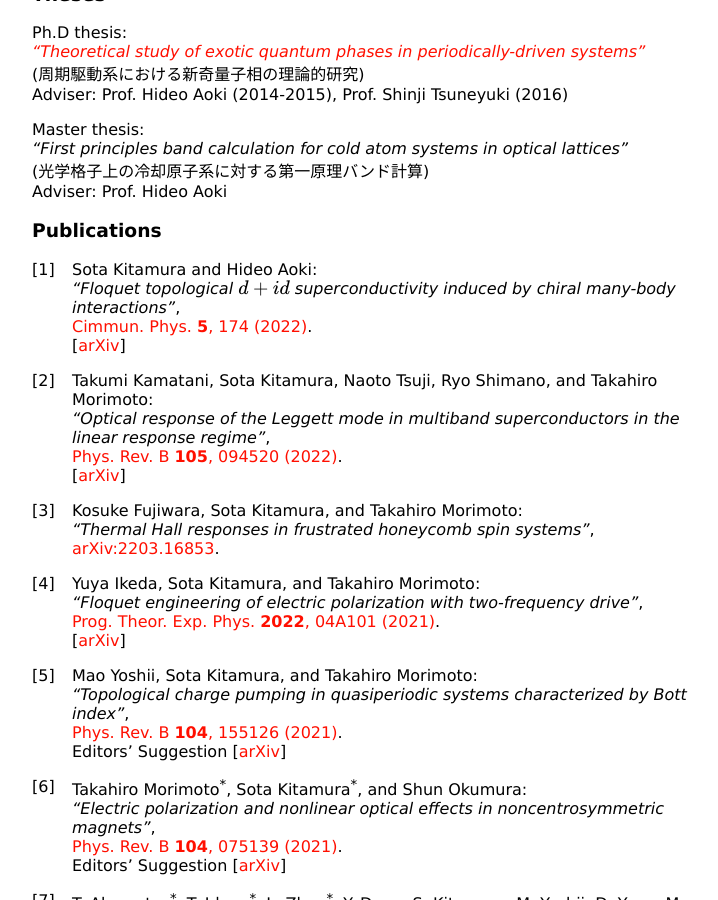
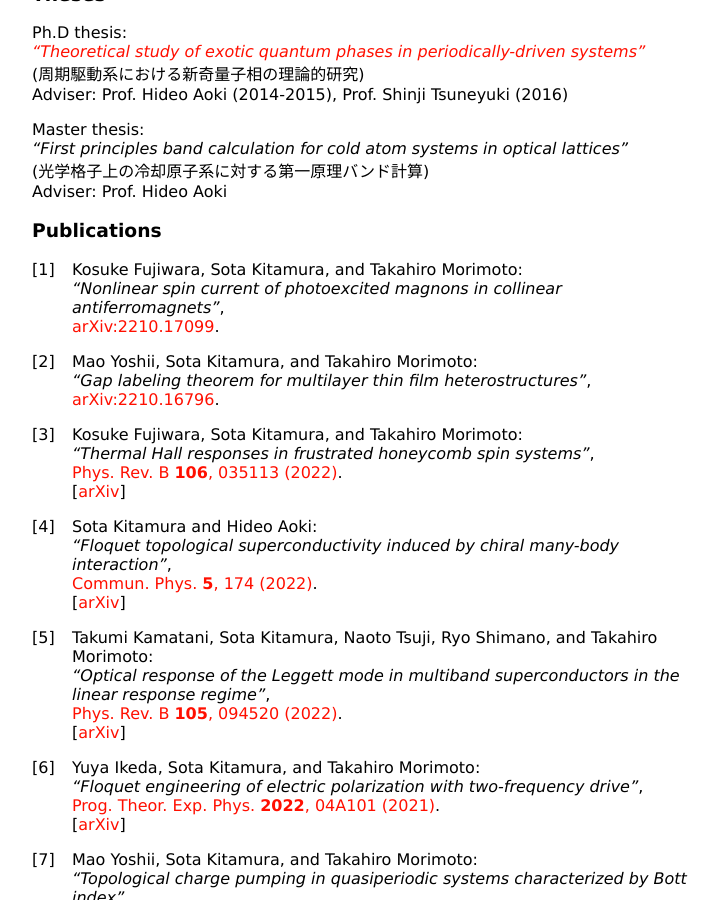
Before and after one commit to sotaph/sotaph.github.io, a Jekyll site: the page built from index.md, in a window 1280 px wide and 900 px high, scrolled down 866 px. Shown: the whole window, without its empty margins (258-976 px from the left). Built offline with Jekyll 4.4.1, drawn with Linux system fonts in a browser that asks for light colours; nearby versions of some CDN libraries; formulas are drawn with MathJax 3; a style sheet for code colours, icons or effects is not loaded; some of the changed text lies outside the part shown.

Commit message:
update pubs

```diff
--- a/index.md
+++ b/index.md
@@ -51,19 +51,29 @@ Adviser: Prof. Hideo Aoki
 
 ### Publications
 
+
+1. Kosuke Fujiwara, Sota Kitamura, and Takahiro Morimoto:
+_"Nonlinear spin current of photoexcited magnons in collinear antiferromagnets"_,
+[arXiv:2210.17099](https://arxiv.org/abs/2210.17099).
+
+1. Mao Yoshii, Sota Kitamura, and Takahiro Morimoto:
+_"Gap labeling theorem for multilayer thin film heterostructures"_,
+[arXiv:2210.16796](https://arxiv.org/abs/2210.16796).
+
+1. Kosuke Fujiwara, Sota Kitamura, and Takahiro Morimoto:
+_"Thermal Hall responses in frustrated honeycomb spin systems"_,
+[Phys. Rev. B **106**, 035113 (2022)](https://journals.aps.org/prb/abstract/10.1103/PhysRevB.106.035113).
+[[arXiv](https://arxiv.org/abs/2203.16853)]
+
 1. Sota Kitamura and Hideo Aoki:
-_"Floquet topological $d+id$ superconductivity induced by chiral many-body interactions"_,
-[Cimmun. Phys. **5**, 174 (2022)](https://doi.org/10.1038/s42005-022-00936-w).
+_"Floquet topological superconductivity induced by chiral many-body interaction"_,
+[Commun. Phys. **5**, 174 (2022)](https://doi.org/10.1038/s42005-022-00936-w).
 [[arXiv](https://arxiv.org/abs/2108.13626)]
 
 1. Takumi Kamatani, Sota Kitamura, Naoto Tsuji, Ryo Shimano, and Takahiro Morimoto:
 _"Optical response of the Leggett mode in multiband superconductors in the linear response regime"_,
 [Phys. Rev. B **105**, 094520 (2022)](https://journals.aps.org/prb/abstract/10.1103/PhysRevB.105.094520).
 [[arXiv](https://arxiv.org/abs/2111.12318)]
-
-1. Kosuke Fujiwara, Sota Kitamura, and Takahiro Morimoto:
-_"Thermal Hall responses in frustrated honeycomb spin systems"_,
-[arXiv:2203.16853](https://arxiv.org/abs/2203.16853).
 
 1. Yuya Ikeda, Sota Kitamura, and Takahiro Morimoto:
 _"Floquet engineering of electric polarization with two-frequency drive"_,
@@ -83,7 +93,6 @@
 1. T. Akamatsu<sup>\*</sup>, T. Ideue<sup>\*</sup>, L. Zhou<sup>\*</sup>, Y. Dong, S. Kitamura, M. Yoshii, D. Yang, M. Onga, Y. Nakagawa, K. Watanabe, T. Taniguchi, J. Laurienzo, J. Huang, Z. Ye, T. Morimoto, H. Yuan, and Y. Iwasa:
 _"A van der Waals interface that creates in-plane polarization and a spontaneous photovoltaic effect"_,
 [Science **372**, 68 (2021)](https://doi.org/10.1126/science.aaz9146).
-<!--[[arXiv](https://arxiv.org/abs/)]-->
 [[プレスリリース](https://www.t.u-tokyo.ac.jp/foe/press/setnws_202104021333120169363733.html)]
 
 1. Sota Kitamura, Naoto Nagaosa, and Takahiro Morimoto:
@@ -151,7 +160,8 @@ _"Interaction-Driven Topological Insulator in Fermionic Cold Atoms on an Optical
 
 ### 担当講義
 
-- 第67回 物性若手夏の学校 講義E「周期駆動量子系の物理」 (2022年8月)
+- 2022年度A1A2 木曜14:00-16:00 統計力学演習 (物理工学科)
+- 2022年8月 第67回 物性若手夏の学校 講義E「周期駆動量子系の物理」
 - 2022年度S1S2 金曜14:55-16:55 数学2D演習 (物理工学科、計数工学科)
 - 2021年度A1A2 木曜13:00-16:40 数学及力学演習 (物理工学科)
 - 2021年度S1S2 金曜14:55-16:55 数学2D演習 (物理工学科、計数工学科)
```
